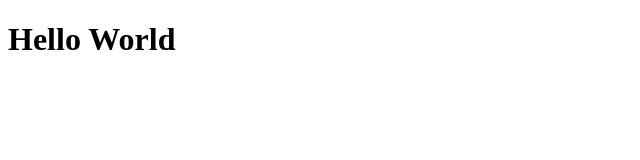
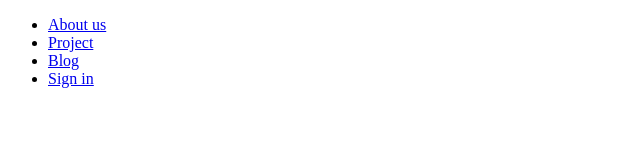
Before and after one commit to abdulohmalela/belajar-git-abdulohmalela, a plain HTML site: page index.html in a window 1280 px wide. Shown: the whole page, without its empty margins (0-640 px from the left). Drawn offline with Linux system fonts and the light colour scheme.

Commit message:
menambahkan header & list

```diff
--- a/index.html
+++ b/index.html
@@ -8,7 +8,14 @@
 </head>
 
 <body>
-    <h1>Hello World</h1>
+    <header>
+        <ul>
+            <li><a href="#">About us</a></li>
+            <li><a href="#">Project</a></li>
+            <li><a href="#">Blog</a></li>
+            <li><a href="#">Sign in</a></li>
+        </ul>
+    </header>
 </body>
 
 </html>
```
